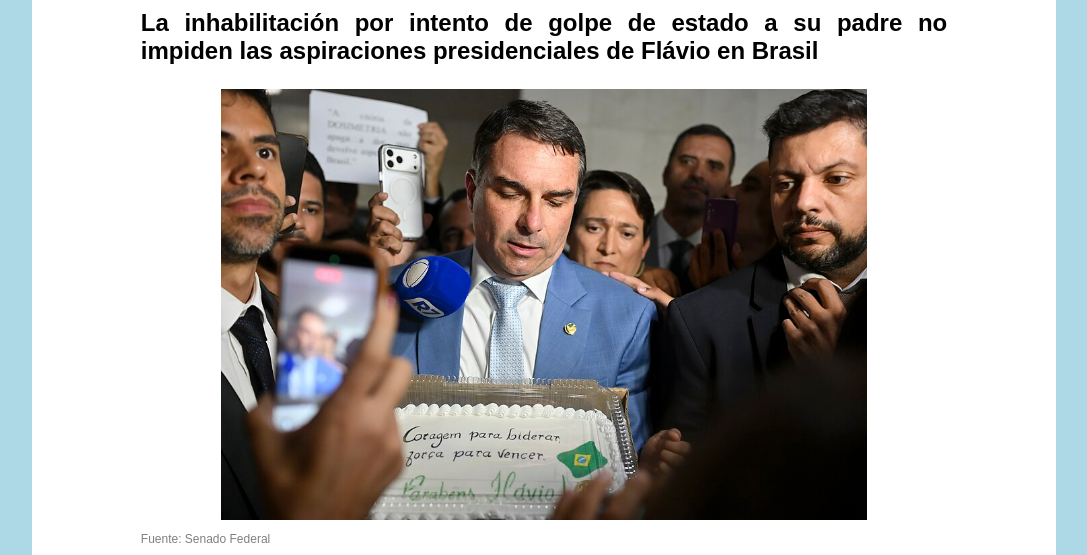
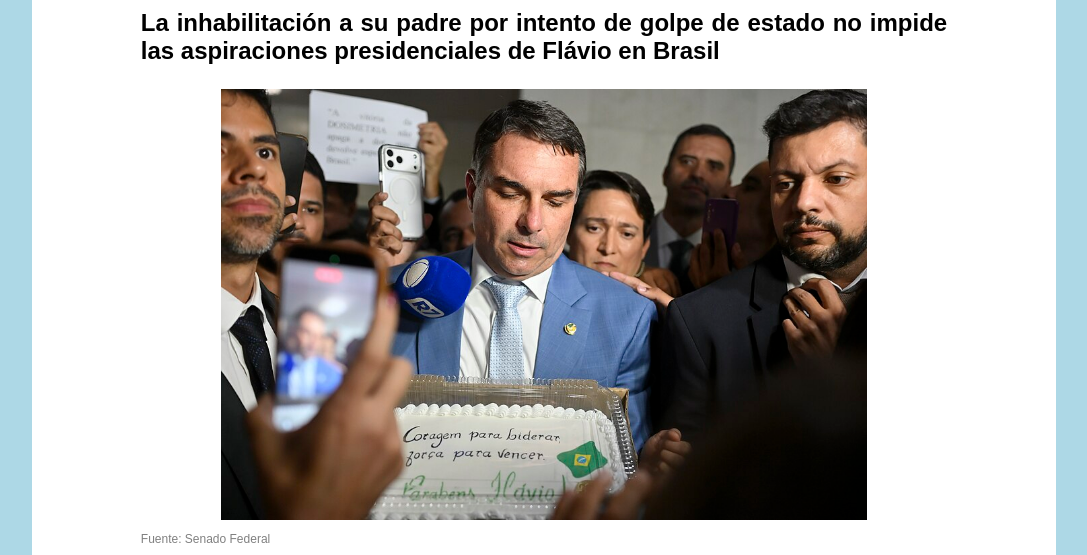
Before and after one commit to DavidFronGuiu/Web, a plain HTML site: page pages/flavio-bolsonaro/index.html in a window 1280 px wide. Shown: the part 169-724 px from the top of the page, without its empty margins (96-1183 px from the left). Drawn offline with Linux system fonts and the light colour scheme; a script that the page names is missing.

Commit message:
Update index.html

```diff
--- a/pages/flavio-bolsonaro/index.html
+++ b/pages/flavio-bolsonaro/index.html
@@ -2,7 +2,7 @@
     <head>
         <meta charset="UTF-8">
         <meta property="og:title" content="Bolsonaro: La dinastía contraataca">
-        <meta property="og:description" content="La inhabilitación por intento de golpe de estado a su padre no impiden las aspiraciones presidenciales de Flávio en Brasil">
+        <meta property="og:description" content="La inhabilitación a su padre por intento de golpe de estado no impide las aspiraciones presidenciales de Flávio en Brasil">
         <meta property="og:type" content="article">
         <meta property="og:url" content="https://davidfronguiu.github.io/Web/pages/flavio-bolsonaro/">
         <meta property="og:image" content="https://davidfronguiu.github.io/Web/pages/flavio-bolsonaro/images/portada.jpg"/>
@@ -21,7 +21,7 @@
                 </ul>
             </nav>
             <h1>Bolsonaro: La dinastía contraataca</h1>
-            <p id="subtitulo">La inhabilitación por intento de golpe de estado a su padre no impiden las aspiraciones presidenciales de Flávio en Brasil</p>
+            <p id="subtitulo">La inhabilitación a su padre por intento de golpe de estado no impide las aspiraciones presidenciales de Flávio en Brasil</p>
 
             <div class="contenedor"><img src="./images/portada.jpg" width="960" height="641" id="portada" alt="Flávio Bolsonaro sujeta una tarta que pone 'Coraje para liderar, fuerza para vencer'"></div>
             <p class="pieDeFoto">Fuente: Senado Federal</p>
```
